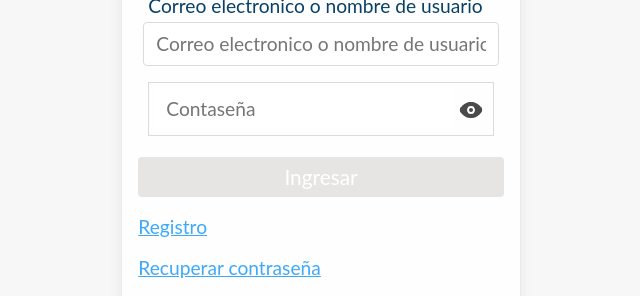
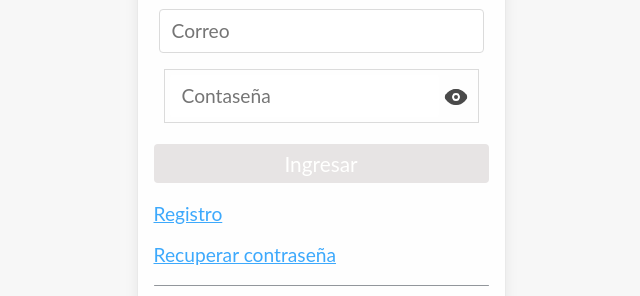
Before and after one commit to desteban/sosalud-front, a Gatsby site: page / in a window 1280 px wide. Shown: the part 258-554 px from the top of the page, without its empty margins (319-959 px from the left). Built offline with nearby package versions, Linux system fonts and the light colour scheme; Gatsby itself is replaced by a stand-in of ours.

Commit message:
componente input

```diff
--- /dev/null
+++ b/src/components/Input.jsx
@@ -0,0 +1,21 @@
+import * as React from 'react';
+
+export default function Input({ id, onChange, value, children, placeholder }) {
+	return (
+		<div className="input">
+			<input
+				className="flotante-label_input"
+				type="text"
+				name={id}
+				id={id}
+				placeholder={placeholder}
+				value={value}
+				onChange={onChange}
+			/>
+			<label htmlFor="nombreUsuario" className="flotante-label_label">
+				{placeholder}
+			</label>
+			{children}
+		</div>
+	);
+}
--- a/src/components/index.js
+++ b/src/components/index.js
@@ -5,3 +5,4 @@
 export { default as validarCredenciales } from './credenciales';
 export { default as Password } from './Password';
 export { default as NotFound } from './NotFound';
+export { default as Input } from './Input';
--- a/src/pages/index.jsx
+++ b/src/pages/index.jsx
@@ -1,7 +1,7 @@
 import * as React from 'react';
 import { Link } from 'gatsby';
 import { StaticImage } from 'gatsby-plugin-image';
-import { Seo, validarCredenciales, Password } from '../components';
+import { Seo, validarCredenciales, Password, Input } from '../components';
 
 export default class index extends React.Component {
 	constructor(props) {
@@ -109,21 +109,16 @@
 							</div>
 						) : null}
 
-						<div className="input">
-							<label htmlFor="nombreUsuario">Correo electronico o nombre de usuario</label>
-
-							<input
-								type="text"
-								name="nombreUsuario"
-								id="nombreUsuario"
-								placeholder="Correo electronico o nombre de usuario"
-								value={this.state.nombreUsuario}
-								onChange={this.change}
-							/>
+						<Input
+							id="nombreUsuario"
+							placeholder="Correo"
+							value={this.state.nombreUsuario}
+							onChange={this.change}
+						>
 							{this.state.errorUsuario !== '' ? (
 								<p className="error">{this.state.errorUsuario}</p>
 							) : null}
-						</div>
+						</Input>
 
 						<Password id="password" value={this.state.password} onChange={this.change}>
 							{this.state.errorPassword !== '' ? (
```
